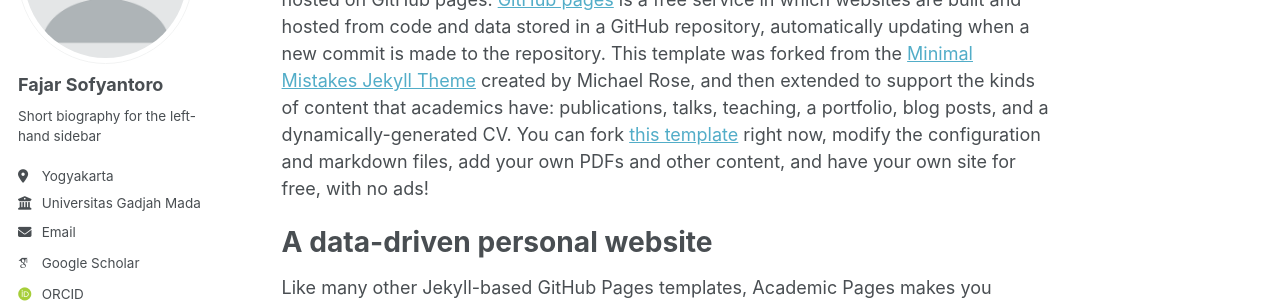
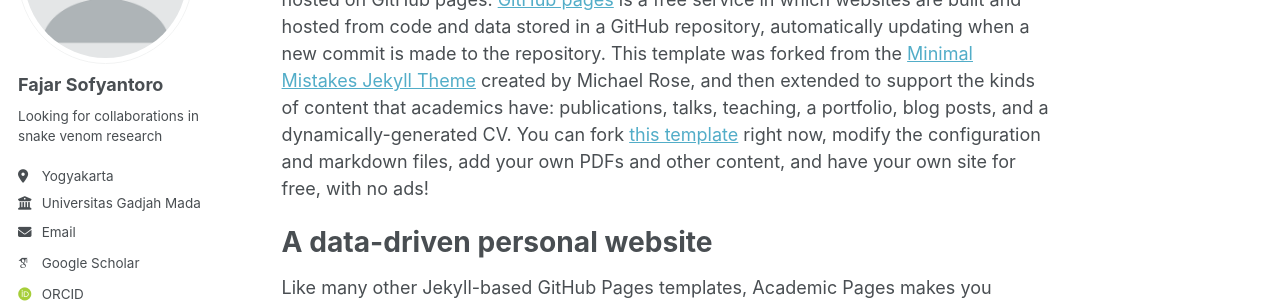
Before and after one commit to fajar-sofyantoro/fajarsofyantoro.github.io, a Jekyll site: the page built from _pages/about.md, in a window 1280 px wide. Shown: the part 210-513 px from the top of the page. Built offline with Jekyll 4.4.1, drawn with Linux system fonts in a browser that asks for light colours; some web fonts are replaced.

Commit message:
Fix: change bio

```diff
--- a/_config.yml
+++ b/_config.yml
@@ -25,7 +25,7 @@ author:
   avatar           : "profile.png"
   name             : "Fajar Sofyantoro"
   pronouns         : # example: "she/her"
-  bio              : "Short biography for the left-hand sidebar"
+  bio              : "Looking for collaborations in snake venom research"
   location         : "Yogyakarta"
   employer         : "Universitas Gadjah Mada"
   uri              : # URL
```
